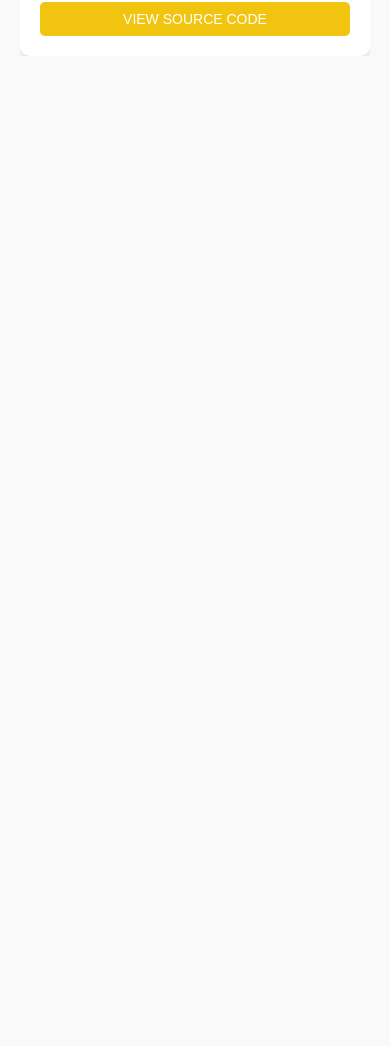
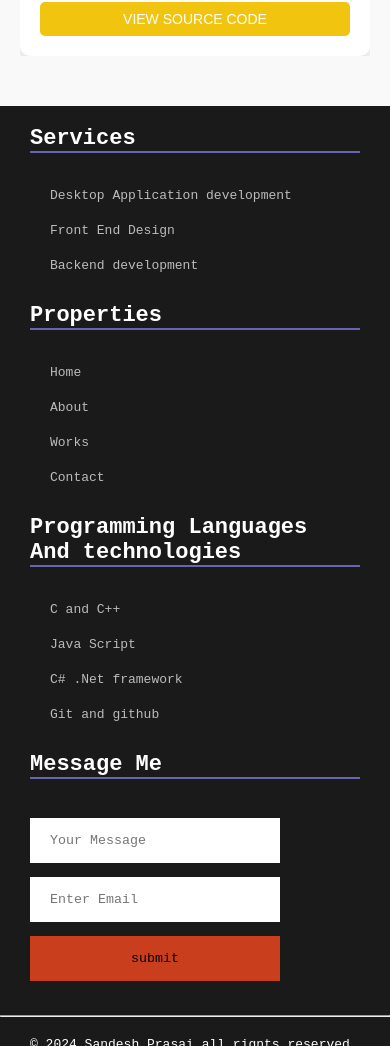
Before and after one commit to sandeshprasai/Personalportfolio, a plain HTML site: page index.html in a window 390 px wide. Shown: the part 3127-4173 px from the top of the page. Before the commit the page ends 3233 px from the top, so only its background shows below. Drawn offline with Linux system fonts and the light colour scheme.

Commit message:
Footer Completed

```diff
--- a/card.css
+++ b/card.css
@@ -1,4 +1,4 @@
-/* Product card container */
+
 .my_works {
     padding: 50px 20px;
   }
--- a/index.html
+++ b/index.html
@@ -3,8 +3,8 @@
   <head>
     <meta charset="UTF-8" />
     <link rel="stylesheet" href="style.css" />
-    <link rel="stylesheet" href="card.css">
-    <link rel="stylesheet" href="animate.css">
+    <link rel="stylesheet" href="card.css" />
+    <link rel="stylesheet" href="animate.css" />
     <meta name="viewport" content="width=device-width, initial-scale=1.0" />
     <title>Sandesh Prasai</title>
   </head>
@@ -72,7 +72,6 @@
     </div>
 
     <div class="skills_experience">
-
       <div class="skills">
         <div class="skill_title">
           <h3>Skills</h3>
@@ -89,63 +88,144 @@
           <h3>Project Title</h3>
         </div>
         <ul>
-
           <li>Inventory Management Desktop Application (.Net)</li>
           <li>Real Time word Counter (JS)</li>
           <li>Guess The Number Game(JS)</li>
           <li>Rock Paper Scissors Game(JS)</li>
         </ul>
-
       </div>
-
     </div>
 
     <section class="my_works">
       <div class="heading">
         <h2>My Projects</h2>
-          <a href="https://github.com/sandeshprasai" class="see-all-btn" target="_blank">See All Projects</a>
+        <a
+          href="https://github.com/sandeshprasai"
+          class="see-all-btn"
+          target="_blank"
+          >See All Projects</a
+        >
       </div>
       <div class="work-grid">
-
         <div class="work-card">
-            <img src="./Images/RockPaperScissors.JPG-2da9a92d-d31b-4858-b504-6591710684bf" alt="Product 1">
-            <p>This was a Simple Project that i made while learning Java Script</p>
+          <img
+            src="./Images/RockPaperScissors.JPG-2da9a92d-d31b-4858-b504-6591710684bf"
+            alt="Product 1"
+          />
+          <p>
+            This was a Simple Project that i made while learning Java Script
+          </p>
           <div class="btn-group">
             <button class="view-source-code-btn">View Source code</button>
           </div>
         </div>
 
         <div class="work-card">
-            <img src="./Images/WordCalculator.jpg-c47e880d-2c8a-412f-8e01-472ae83f02a5" alt="Product 1">
+          <img
+            src="./Images/WordCalculator.jpg-c47e880d-2c8a-412f-8e01-472ae83f02a5"
+            alt="Product 1"
+          />
           <h3>Real Time word Calculator</h3>
-            <p> This was a Simple Project that counts Word in real time when you type.  I made the project while learning Java Script</p>
+          <p>
+            This was a Simple Project that counts Word in real time when you
+            type. I made the project while learning Java Script
+          </p>
           <div class="btn-group">
             <button class="view-source-code-btn">View Source Code</button>
           </div>
         </div>
 
         <div class="work-card">
-            <img src="./Images/TemperatureConvert.jpg-b8843ddb-1b6e-4b29-9e47-5b9c2b0a1e0b" alt="Product 1">
+          <img
+            src="./Images/TemperatureConvert.jpg-b8843ddb-1b6e-4b29-9e47-5b9c2b0a1e0b"
+            alt="Product 1"
+          />
           <h3>Temperature Conversion</h3>
-            <p> This was a Simple Project that converts temperature in different Scales .  I made the project while learning Java Script</p>
-            <div class="btn-group">
-              <button class="view-source-code-btn">View Source Code</button>
-
-            </div>
-          </div>
-
-          <div class="work-card">
-            <img src="./Images/RockPaperScissors.JPG-2da9a92d-d31b-4858-b504-6591710684bf" alt="Product 1">
-            <h3>Inventory Management Desktop Application</h3>
-            <p>This was My semester Project.It was built using .Net FrameWork and using c# programing language</p>
+          <p>
+            This was a Simple Project that converts temperature in different
+            Scales . I made the project while learning Java Script
+          </p>
           <div class="btn-group">
             <button class="view-source-code-btn">View Source Code</button>
           </div>
         </div>
 
+        <div class="work-card">
+          <img
+            src="./Images/RockPaperScissors.JPG-2da9a92d-d31b-4858-b504-6591710684bf"
+            alt="Product 1"
+          />
+          <h3>Inventory Management Desktop Application</h3>
+          <p>
+            This was My semester Project.It was built using .Net FrameWork and
+            using c# programing language
+          </p>
+          <div class="btn-group">
+            <button class="view-source-code-btn">View Source Code</button>
+          </div>
+        </div>
       </div>
     </section>
 
+
+    <footer>
+      <div class="container">
+        <div class="row">
+          <!-- first col -->
+          <div class="footer-col">
+            <h4>Services</h4>
+            <ul>
+              <li><a href="">Desktop Application development</a></li>
+              <li><a href="">Front End Design</a></li>
+              <li><a href="">Backend development</a></li>
+
+            </ul>
+          </div>
+              <!-- second col -->
+          <div class="footer-col">
+            <h4>Properties</h4>
+            <ul>
+              <li><a href="">Home</a></li>
+              <li><a href="">About</a></li>
+              <li><a href="">Works</a></li>
+              <li><a href="">Contact</a></li>
+            </ul>
+          </div>
+              <!-- third col -->
+          <div class="footer-col">
+            <h4>Programming Languages And technologies</h4>
+            <ul>
+              <li><a href="">C and C++</a></li>
+              <li><a href="">Java Script</a></li>
+              <li><a href="">C# .Net framework</a></li>
+              <li><a href="">Git and github</a></li>
+            </ul>
+          </div>
+              <!-- fourth col -->
+          <div class="footer-col">
+            <h4>Message Me</h4>
+            <form action="">
+              <input type="text" placeholder="Your Message" class="inputname">
+              <input type="email" placeholder="Enter Email" class="inputemai">
+              <input type="submit" value="submit" class="inputsubmit">
+            </form>
+          </div>
+
+        </div>
+          <hr>
+        <div class="row">
+           <div class="col">
+            <p>&#169; 2024 Sandesh Prasai all rignts reserved</p>
+           </div>
+           <div class="socialicons">
+             <a href="https://github.com/sandeshprasai" target="_blank"><i class="fa-brands fa-github"></i></a>
+             <a href="https://www.facebook.com/sandesh.prasai.7731" target="_blank"><i class="fa-brands fa-facebook"></i></a>
+            <a href="" target="_blank"><i class="fa-brands fa-whatsapp"></i></a>
+            <a href="https://www.linkedin.com/in/sandesh-prasai-6bb875333/" target="_blank"><i class="fa-brands fa-linkedin"></i></a>
+           </div>
+        </div>
+      </div>
+    </footer>
 
   </body>
   <script src="script.js"></script>
--- a/style.css
+++ b/style.css
@@ -5,8 +5,7 @@
   font-family: monospace;
   overflow-x: hidden;
 }
-body
-{
+body {
   background-color: #f9f9f9;
   scroll-behavior: smooth;
 }
@@ -160,8 +159,7 @@ button {
   text-align: center;
   box-shadow: 0 4px 8px rgba(0, 0, 0, 0.1);
 }
-.about_me h1  {
-
+.about_me h1 {
   font-size: 3rem;
   font-family: "Montserrat", sans-serif;
   color: #333;
@@ -206,8 +204,7 @@ button {
   color: white;
 }
 
-.skills_experience
-{
+.skills_experience {
   width: 100vw;
   min-height: 400px;
   background-color: #f9f9f9;
@@ -217,19 +214,17 @@ button {
   flex-wrap: wrap;
   font-size: 2rem;
   text-align: justify;
-
-
 }
 
-.projects,.skills
-{
+.projects,
+.skills {
   margin-right: 5rem;
   max-width: 100%;
   overflow-wrap: break-word;
 }
 
-.skills ul,.projects ul
-{
+.skills ul,
+.projects ul {
   overflow-wrap: break-word;
   display: flex;
   flex-direction: column;
@@ -240,14 +235,86 @@ button {
   padding: 0;
 }
 
-.myworks
-{
+.myworks {
   width: 100vw;
   height: 100vh;
   display: flex;
   background-color: #f9f9f9;
 }
 
+footer .container {
+  background-color: #1a1a1a;
+}
+
+.row {
+  display: flex;
+  justify-content: space-between;
+  padding: 40px 100px;
+}
+
+.footer-col ul {
+  list-style: none;
+}
+
+.footer-col h4 {
+  color: white;
+  margin-bottom: 25px;
+  font-size: 22px;
+  position: relative;
+  border-bottom: 2px solid #6666ae;
+}
+
+.footer-col ul li {
+  padding: 10px 0;
+}
+
+.footer-col ul li a {
+  color: white;
+  text-decoration: none;
+  font-size: 1rem;
+  opacity: 0.7;
+  transition: 0.5s;
+}
+
+.footer-col ul li a:hover {
+  opacity: 1;
+}
+
+.footer-col input {
+  border: none;
+  width: 250px;
+  height: 45px;
+  display: block;
+  padding-left: 20px;
+  margin: 14px 0;
+}
+
+.footer-col .inputsubmit {
+  padding: 0px 20px;
+  background-color: #c93f1d;
+  border: none;
+  cursor: pointer;
+}
+
+.col p {
+  color: white;
+}
+
+.row hr {
+  opacity: 0.7;
+}
+
+.row .socialicons i {
+  display: inline-block;
+  color: white;
+  font-size: 1.25rem;
+  margin: 0 15px;
+  transition: 0.5s;
+}
+
+.row .socialicons i:hover {
+  color: #c93f1d;
+}
 
 @media only screen and (max-width: 1366px) {
   .image_section {
@@ -266,8 +333,6 @@ button {
     width: 100vw;
     height: 100vh;
     position: absolute;
-
-
   }
   .icons {
     display: none;
@@ -300,4 +365,16 @@ button {
   .left_logo {
     letter-spacing: 4px;
   }
+
+  footer .row {
+    flex-direction: column;
+    padding: 20px 30px;
+  }
+  footer .footer-col ul {
+    margin-left: 20px;
+    margin-bottom: 20px;
+  }
+  .footer-col input {
+    width: 100;
+  }
 }
```
Lines whose indentation alone changed are shown as unchanged.
